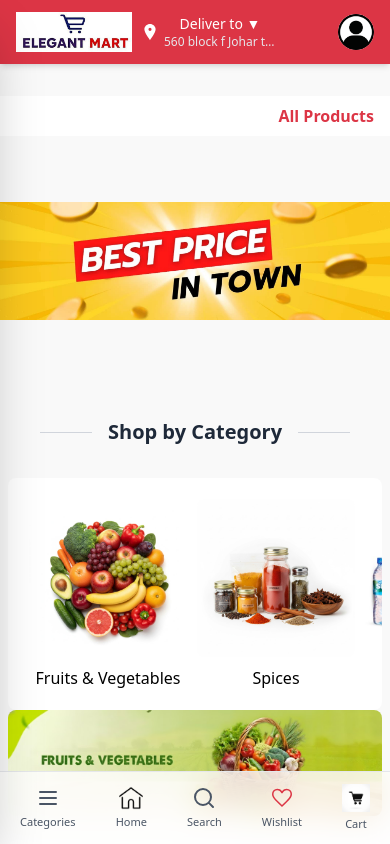
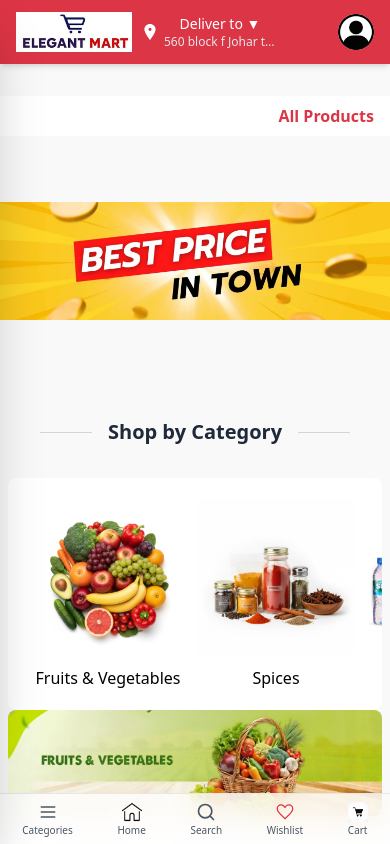
Before and after one commit to AbdulWasayAhmad19/Elegant-Mart-in-reactjs, a React (Vite) app: page / in a window 390 px wide. Shown: the top 844 px of the page. Built offline with nearby package versions, Linux system fonts and the light colour scheme.

Commit message:
bottom navbar height adjusted

```diff
--- a/src/Navbar.jsx
+++ b/src/Navbar.jsx
@@ -142,8 +142,8 @@ function Navbar() {
                 </div>
             </header>
 
-            {/* ✅ Mobile Bottom Navbar */}
-            <nav className="fixed bottom-0 left-1/2 -translate-x-1/2 w-full max-w-md bg-white/80 backdrop-blur-lg border-t border-gray-200 flex justify-around items-center py-3 md:hidden z-50">
+            {/* ✅ Compact Mobile Bottom Navbar */}
+            <nav className="fixed bottom-0 left-1/2 -translate-x-1/2 w-full max-w-md bg-white/80 backdrop-blur-lg border-t border-gray-200 flex justify-around items-center py-2 md:hidden z-50">
                 {/* Categories */}
                 <button
                     onClick={() => setSidebarOpen(true)}
@@ -151,7 +151,7 @@ function Navbar() {
                 >
                     <svg
                         xmlns="http://www.w3.org/2000/svg"
-                        className="w-6 h-6 mb-1"
+                        className="w-5 h-5 mb-0.5"
                         fill="none"
                         viewBox="0 0 24 24"
                         stroke="currentColor"
@@ -163,7 +163,7 @@ function Navbar() {
                             d="M4 6h16M4 12h16M4 18h16"
                         />
                     </svg>
-                    <span className="text-[11px]">Categories</span>
+                    <span className="text-[10px] leading-tight">Categories</span>
                 </button>
 
                 {/* Home */}
@@ -172,9 +172,9 @@ function Navbar() {
                     className="flex flex-col items-center text-gray-600 hover:text-[#dc3545] transition-colors"
                 >
                     {icons.home && (
-                        <img src={icons.home} className="w-6 h-6 mb-1" alt="Home" />
+                        <img src={icons.home} className="w-5 h-5 mb-0.5" alt="Home" />
                     )}
-                    <span className="text-[11px]">Home</span>
+                    <span className="text-[10px] leading-tight">Home</span>
                 </Link>
 
                 {/* Search */}
@@ -184,7 +184,7 @@ function Navbar() {
                 >
                     <svg
                         xmlns="http://www.w3.org/2000/svg"
-                        className="w-6 h-6 mb-1"
+                        className="w-5 h-5 mb-0.5"
                         fill="none"
                         viewBox="0 0 24 24"
                         stroke="currentColor"
@@ -196,8 +196,9 @@ function Navbar() {
                             d="M21 21l-4.35-4.35M11 19a8 8 0 100-16 8 8 0 000 16z"
                         />
                     </svg>
-                    <span className="text-[11px]">Search</span>
+                    <span className="text-[10px] leading-tight">Search</span>
                 </button>
+
                 {/* Wishlist */}
                 <Link
                     to="/wishlist"
@@ -207,10 +208,10 @@ function Navbar() {
                         <img
                             src={icons.wishlist}
                             alt="Wishlist"
-                            className="w-6 h-6 mb-1 object-contain"
+                            className="w-5 h-5 mb-0.5 object-contain"
                         />
                     )}
-                    <span className="text-[11px]">Wishlist</span>
+                    <span className="text-[10px] leading-tight">Wishlist</span>
                 </Link>
 
                 {/* Cart */}
@@ -219,11 +220,11 @@ function Navbar() {
                     className="flex flex-col items-center text-gray-600 hover:text-[#dc3545] transition-colors relative"
                 >
                     {icons.cart && (
-                        <img src={icons.cart} alt="Cart" className="w-7 h-7 mb-1" />
+                        <img src={icons.cart} alt="Cart" className="w-5 h-5 mb-0.5" />
                     )}
-                    <span className="text-[11px]">Cart</span>
+                    <span className="text-[10px] leading-tight">Cart</span>
                     {cart.length > 0 && (
-                        <span className="absolute top-0 right-2 bg-[#dc3545] text-white text-[10px] px-1.5 py-0.5 rounded-full">
+                        <span className="absolute top-0 right-2 bg-[#dc3545] text-white text-[9px] px-1 py-0.5 rounded-full">
                             {cart.reduce((sum, item) => sum + item.quantity, 0)}
                         </span>
                     )}
@@ -254,7 +255,7 @@ function Navbar() {
                 </div>
 
                 <ul className="p-4 space-y-4 text-gray-700">
-                   {categories.length > 0 ? (
+                    {categories.length > 0 ? (
                         categories.map((cat) => (
                             <li key={cat.id}>
                                 <Link
@@ -274,7 +275,7 @@ function Navbar() {
 
 
 
-           {/* ✅ Search Panel (Mobile) */}
+            {/* ✅ Search Panel (Mobile) */}
             {isSearchOpen && (
                 <>
                     {/* Overlay */}
```
